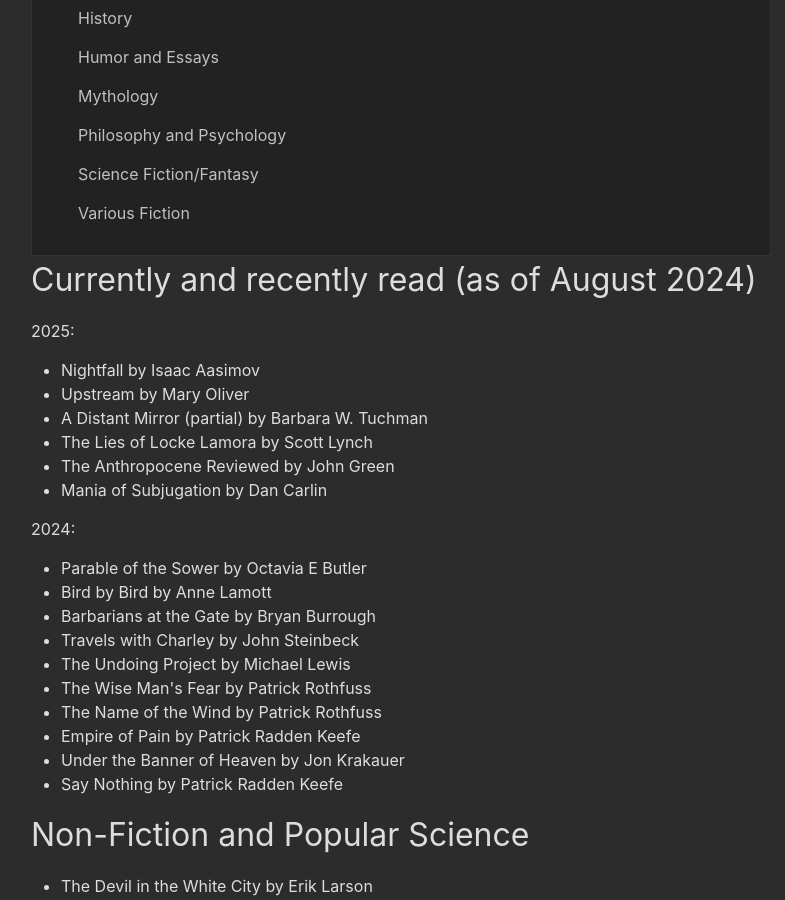
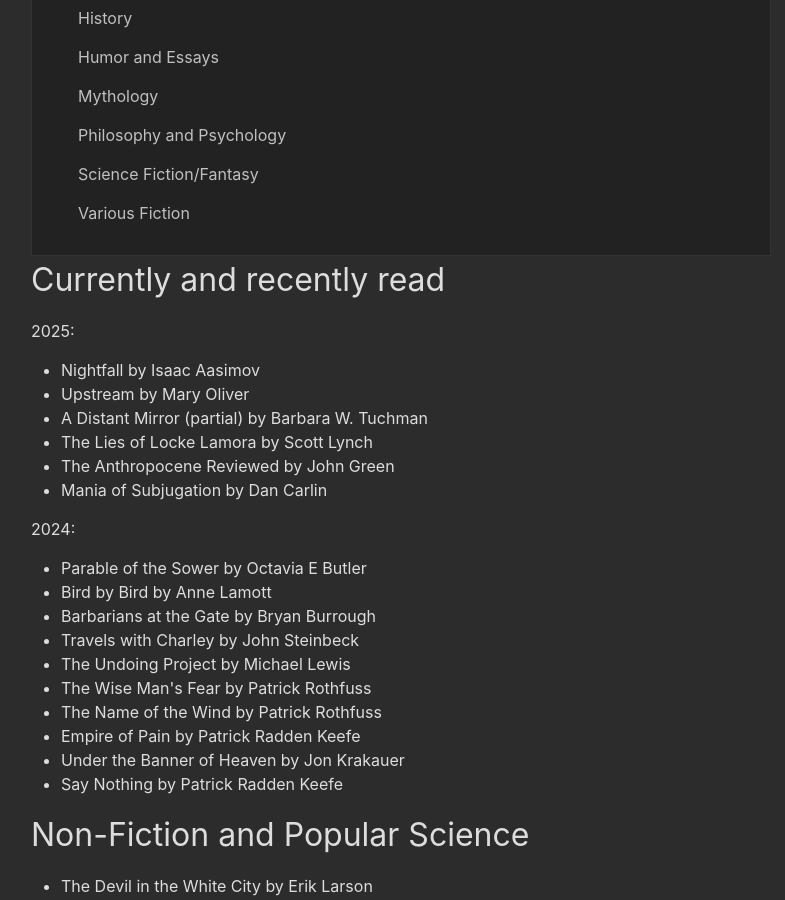
Before and after one commit to jonny5/jonkap, a Jekyll site: the page built from books.markdown, in a window 1280 px wide and 900 px high, scrolled down 382 px. Shown: the whole window, without its empty margins (239-1024 px from the left). Built offline with Jekyll 4.4.1, drawn with Linux system fonts in a browser that asks for light colours; some web fonts are replaced.

Commit message:
Remove text

```diff
--- a/books.markdown
+++ b/books.markdown
@@ -13,7 +13,7 @@ permalink: /books/
     <span class="toc-toggle"> Categories </span>
     <div class="toc-content">
       <div class="toc-item toc-level-2">
-        <a href="#currently-and-recently-read-as-of-august-2024">Currently and recently read</a>
+        <a href="#currently-and-recently-read">Currently and recently read</a>
       </div>
       <div class="toc-item toc-level-2">
         <a href="#non-fiction-and-popular-science">Non-Fiction and Popular Science</a>
@@ -46,7 +46,7 @@ permalink: /books/
   </div>
 </div>
 
-<h2 id="currently-and-recently-read-as-of-august-2024">Currently and recently read (as of August 2024)</h2>
+<h2 id="currently-and-recently-read">Currently and recently read</h2>
 
 2025:
 
```
